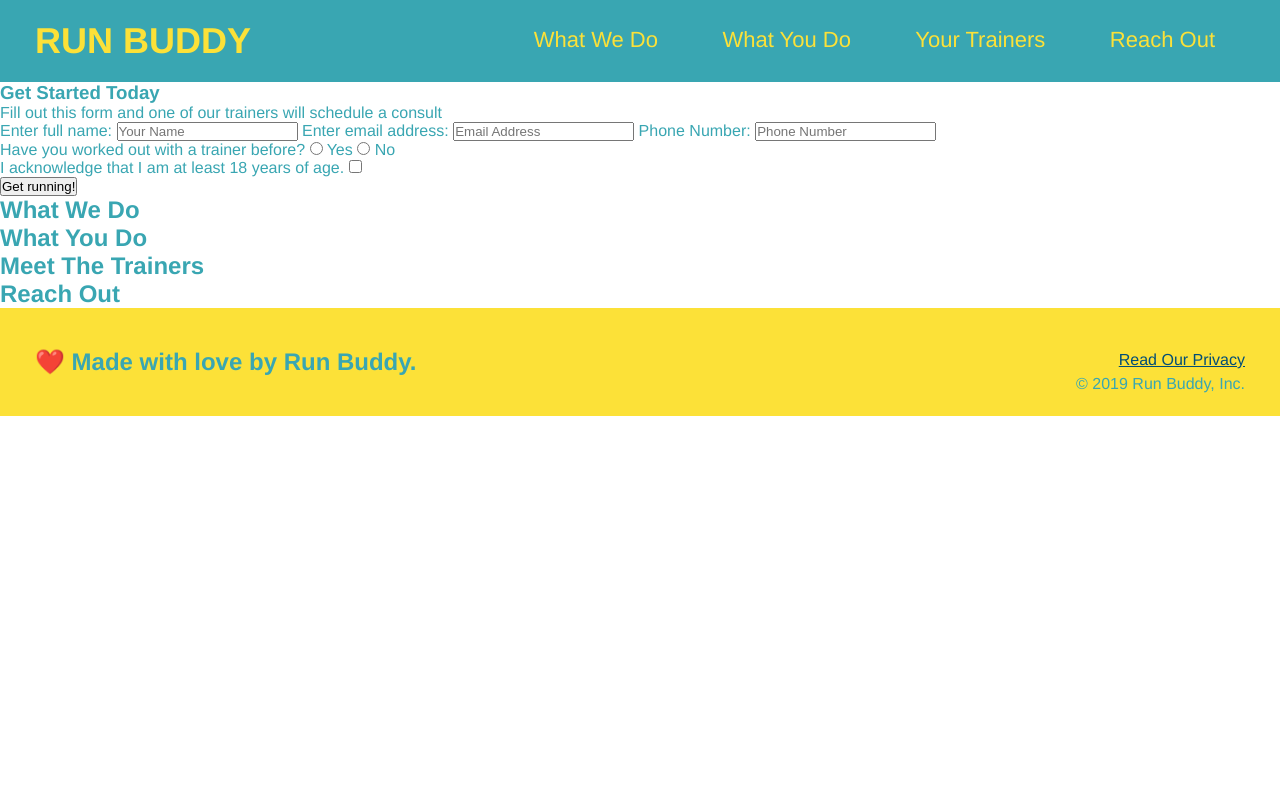
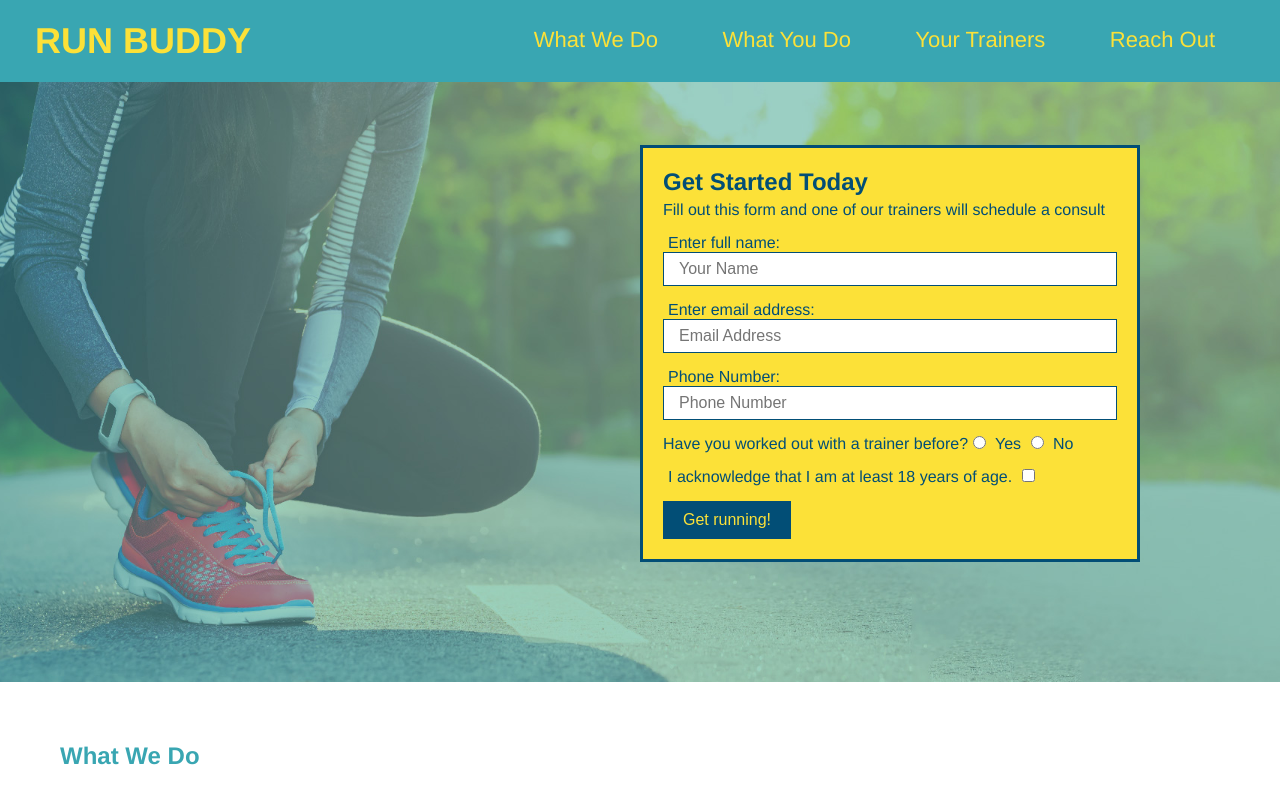
Before and after one commit to traveler2806/run-buddy, a plain HTML site: page index.html in a window 1280 px wide. Shown: the top 800 px of the page. Drawn offline with Linux system fonts and the light colour scheme.

Commit message:
CSS additions

```diff
--- a/assets/css/style.css
+++ b/assets/css/style.css
@@ -66,3 +66,60 @@ footer div {
 footer a {
   color: #024e76;
 }
+
+section {
+  padding: 60px;
+}
+
+/* Hero Style Start */
+.hero {
+  background-image: url("../images/hero-bg.jpg");
+  height: 600px;
+  background-size: cover;
+  background-position: center;
+  position: relative;
+}
+/* Hero Style End */
+
+.hero-form {
+  border: 3px solid #024e76;
+  background-color: #fce138;
+  padding: 20px;
+  width: 500px;
+  color: #024e76;
+  position: absolute;
+  bottom: 120px;
+  right: 140px;
+}
+
+.hero-form h3 {
+  font-size: 24px;
+  margin: 0;
+}
+
+.hero-form p {
+  margin: 5px 0 15px 0;
+}
+
+.form-input {
+  border: 1px solid #024e76;
+  display: block;
+  padding: 7px 15px;
+  font-size: 16px;
+  color: #024e76;
+  width: 100%;
+  margin-bottom: 15px;
+}
+
+.hero-form label {
+  margin: 0 5px;
+}
+
+.hero-form button {
+  color: #fce138;
+  background-color: #024e76;
+  border: none;
+  padding: 10px 20px;
+  font-size: 16px;
+}
+/* HERO STYLES END */
--- a/index.html
+++ b/index.html
@@ -30,17 +30,19 @@
         </header>
 
         <!-- hero/jumbotron -->
-        <section>
-            <div>
+        <section class="hero">
+            <div class="hero-form">
                 <h3>Get Started Today</h3>
                 <p>Fill out this form and one of our trainers will schedule a consult</p>
                 <form>
                     <label for="name">Enter full name:</label>
-                    <input type="text" placeholder="Your Name" name="name" id="name" />
+                    <input type="text" placeholder="Your Name" name="name" id="name" class="form-input" />
+
                     <label for="email">Enter email address:</label>
-                    <input type="email" placeholder="Email Address" name="email" id="email" />
+                    <input type="text" placeholder="Email Address" name="email" id="email" class="form-input"/>
+
                     <label for="phone">Phone Number:</label>
-                    <input type="tel" placeholder="Phone Number" name="phone" id="phone" />
+                    <input type="text" placeholder="Phone Number" name="phone" id="phone" class="form-input"/>
                     <p>
                         Have you worked out with a trainer before?
                         <input type="radio" name="trainer-confirm" id="trainer-yes" />
```
Also changed, not shown: assets/images/hero-bg.jpg (added).
